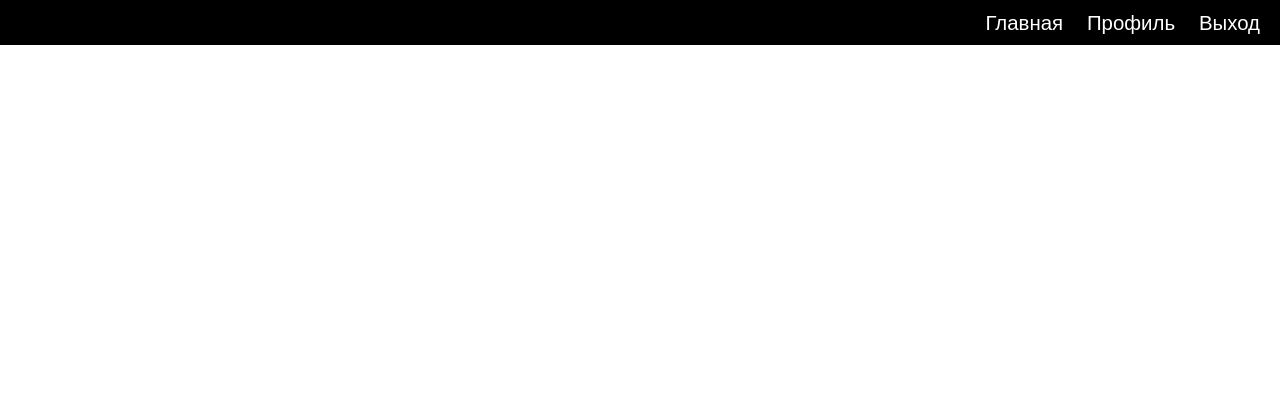
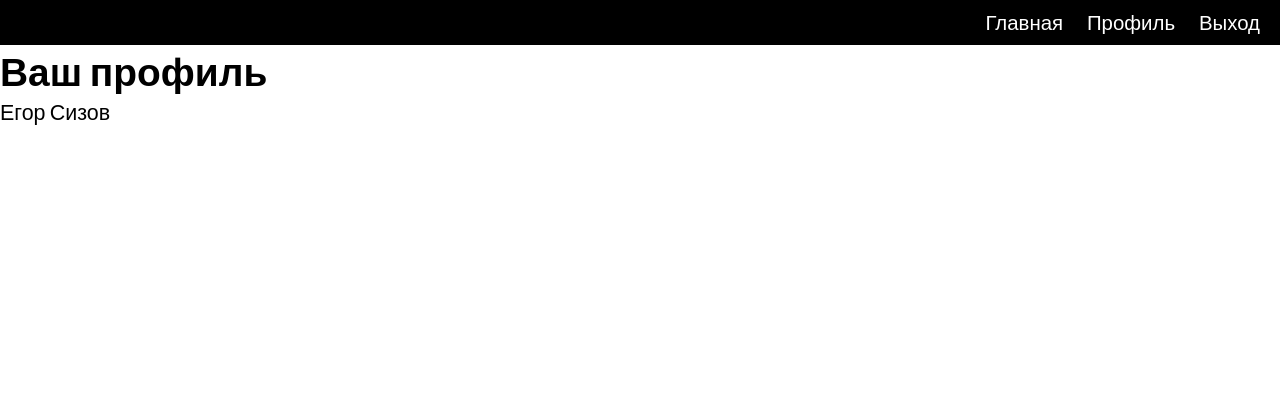
Before and after one commit to VashUber/coursework, a Flask app: page /profile in a window 1280 px wide. Shown: the top 420 px of the page. Run offline with Flask 2, Linux system fonts and the light colour scheme; a user stored in the database is signed in; data comes from the database, SQL or seed files in the repository; both versions use the stored data as it was after the commit.

Commit message:
+profile

```diff
--- a/app.py
+++ b/app.py
@@ -1,10 +1,11 @@
 from enum import unique
 from flask import Flask, render_template, url_for, request, redirect, flash
 from flask_sqlalchemy import SQLAlchemy
+from sqlalchemy import create_engine
 from datetime import datetime, timedelta
 from werkzeug.security import generate_password_hash, check_password_hash
 from werkzeug.utils import secure_filename
-from flask_login import LoginManager, UserMixin, login_user, login_required, logout_user
+from flask_login import LoginManager, UserMixin, login_user, login_required, logout_user, current_user
 
 app = Flask(__name__)
 
@@ -61,7 +62,12 @@ def home():
 
 @app.route('/profile')
 def profile():
-    return render_template('profile.html')
+    base = create_engine('sqlite:///base.db').raw_connection()
+    cursor = base.cursor()
+    sql = "SELECT * FROM profiles WHERE id = " + str(current_user.id)
+    cursor.execute(sql)
+    data = cursor.fetchall()
+    return render_template('profile.html', data = data)
 
 @app.route('/login', methods=("POST", "GET"))
 def loginPage():
--- a/templates/profile.html
+++ b/templates/profile.html
@@ -6,8 +6,13 @@
 
 {% block content %}
 
-<div class="">
-
-</div>
+<section class="profile">
+    <h1>Ваш профиль</h1>
+    <div class="profile__data">
+        {% for item in data %}
+            <p class="name">{{item[1]}}</p>
+        {% endfor %}
+    </div>
+</section>
 
 {% endblock %}
```
Also changed, not shown: base.db.
